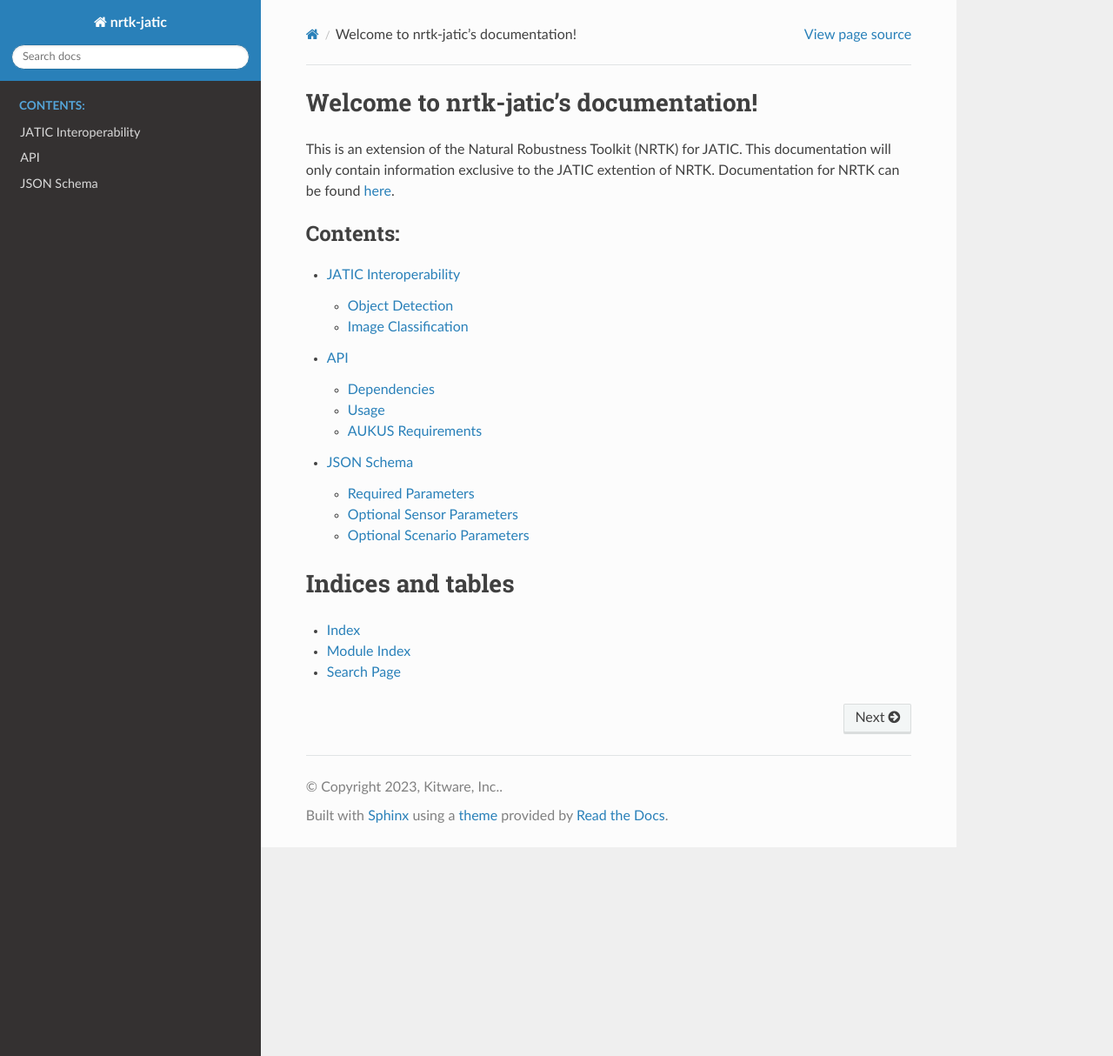
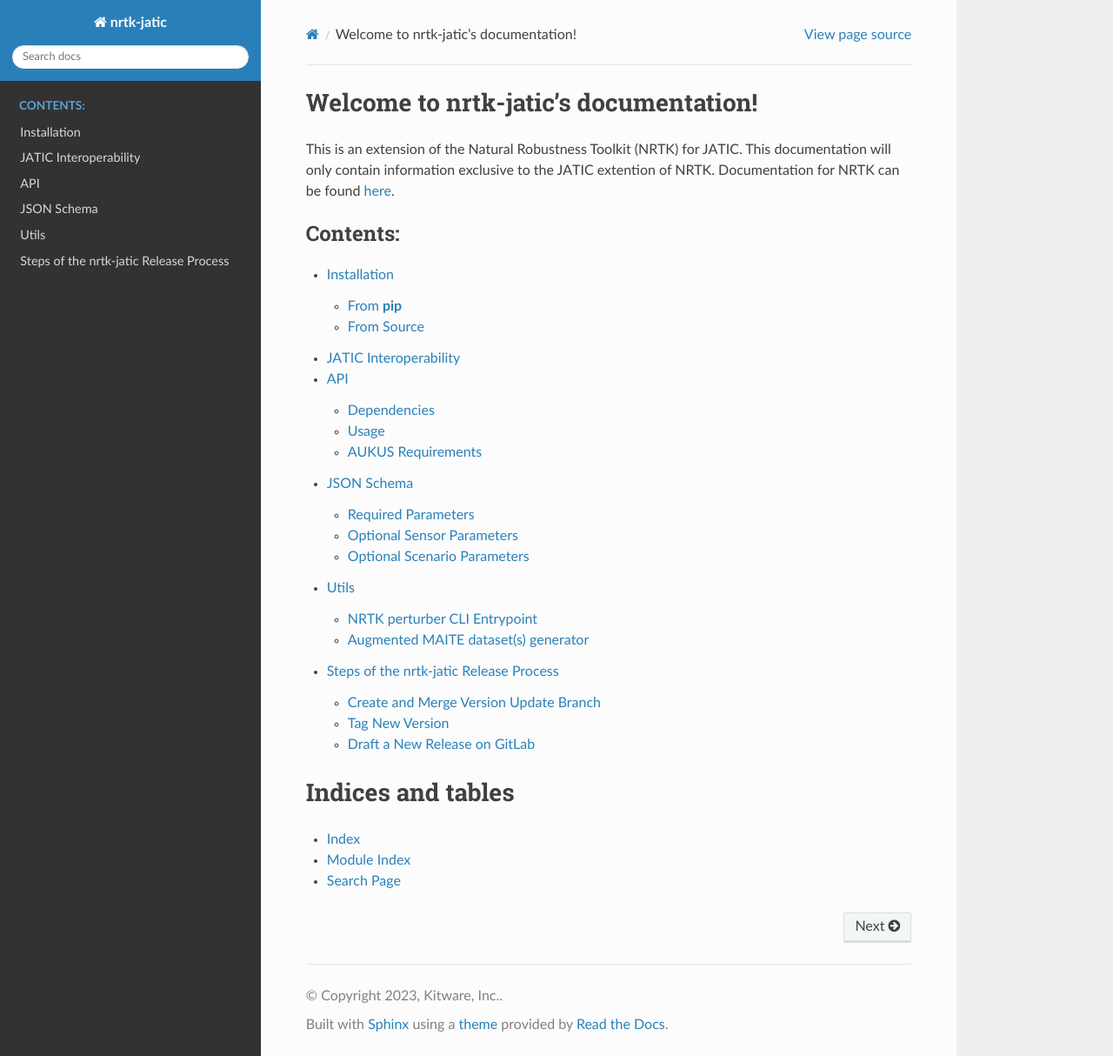
Before and after one commit to Kitware/nrtk-jatic, a Sphinx documentation site: the page built from docs/index.rst, in a window 1280 px wide and 1214 px high. Shown: the whole window at 87% size. Built offline with Sphinx 7.4.7 and the Read the Docs theme 2.0.0, drawn with Linux system fonts in a browser that asks for light colours; pages that are not in the unit, such as notebooks, are missing from menus.

Commit message:
Added support for sphinx autosummary and sphinx click

```diff
--- a/docs/conf.py
+++ b/docs/conf.py
@@ -36,6 +36,7 @@
     "sphinx.ext.autosummary",
     "sphinx-prompt",
     "sphinx_copybutton",
+    "sphinx_click"
 ]
 
 suppress_warnings = [
--- a/docs/index.rst
+++ b/docs/index.rst
@@ -4,18 +4,21 @@
    contain the root `toctree` directive.
 
 Welcome to nrtk-jatic's documentation!
-=====================================
+======================================
 This is an extension of the Natural Robustness Toolkit (NRTK) for JATIC. This documentation will only contain information exclusive to the JATIC extention of NRTK. Documentation for NRTK can be found `here <https://jatic.pages.jatic.net/kitware/nrtk/index.html>`_.
 
 .. toctree::
    :maxdepth: 2
    :caption: Contents:
 
-   releasing
+   installation
    jatic_interoperability
    api
    containers
    schema
+   utils
+   review_process
+   releasing
    miscellaneous
 
 
--- a/docs/jatic_interoperability.rst
+++ b/docs/jatic_interoperability.rst
@@ -2,35 +2,10 @@
 JATIC Interoperability
 ######################
 
-----------------
-Object Detection
-----------------
+.. autosummary::
+   :toctree: _implementations/interop
+   :template: custom-module-template.rst
+   :recursive:
 
-JATICDetectionAugmentation
---------------------------
-.. autoclass:: nrtk_jatic.interop.object_detection.augmentation.JATICDetectionAugmentation
-   :members:
-
-JATICObjectDetectionDataset
--------------------------------
-.. autoclass:: nrtk_jatic.interop.object_detection.dataset.JATICObjectDetectionDataset
-   :members:
-
-COCOJATICObjectDetectionDataset
--------------------------------
-.. autoclass:: nrtk_jatic.interop.object_detection.dataset.COCOJATICObjectDetectionDataset
-   :members:
-
---------------------
-Image Classification
---------------------
-
-JATICClassificationAugmentation
--------------------------------
-.. autoclass:: nrtk_jatic.interop.image_classification.augmentation.JATICClassificationAugmentation
-   :members:
-
-JATICImageClassificationDataset
--------------------------------
-.. autoclass:: nrtk_jatic.interop.image_classification.dataset.JATICImageClassificationDataset
-   :members:
+   nrtk_jatic.interop.object_detection
+   nrtk_jatic.interop.image_classification
--- a/docs/release_notes/pending_release.rst
+++ b/docs/release_notes/pending_release.rst
@@ -77,6 +77,12 @@
 
 * Updated JATICDetectionAugmentation docstrings to clarify ground truth behavior
 
+* Added sphinx's `autosummary` template for recursively populating
+  docstrings from the module level down to the class method level.
+
+* Added support for `sphinx-click` to generate documentation for python
+  `click` functions.
+
 Fixes
 -----
 
--- a/docs/review_process.rst
+++ b/docs/review_process.rst
@@ -1,5 +1,5 @@
 Steps of the nrtk-jatic Release Process
-=================================
+=======================================
 Three types of releases are expected to occur:
   - major
   - minor
--- /dev/null
+++ b/docs/utils.rst
@@ -0,0 +1,19 @@
+#####
+Utils
+#####
+
+-----------------------------
+NRTK perturber CLI Entrypoint
+-----------------------------
+
+.. click:: nrtk_jatic.utils.bin.nrtk_perturber_cli:nrtk_perturber_cli
+    :prog: nrtk-perturber
+    :nested: full
+
+------------------------------------
+Augmented MAITE dataset(s) generator
+------------------------------------
+
+.. automodule:: nrtk_jatic.utils.nrtk_perturber
+    :members:
+    :special-members:
--- a/pyproject.toml
+++ b/pyproject.toml
@@ -95,6 +95,7 @@
 sphinx-copybutton = "^0.5.2"
 sphinx-rtd-theme = ">=1.1.1"
 sphinx-prompt = ">=1.5.0"
+sphinx-click = ">=5.0.0"
 livereload = ">=2.6.3"
 # :auto dev-docs:
 
```
Also changed, not shown: docs/schema.rst (+10 -10 lines), 1 other file.
